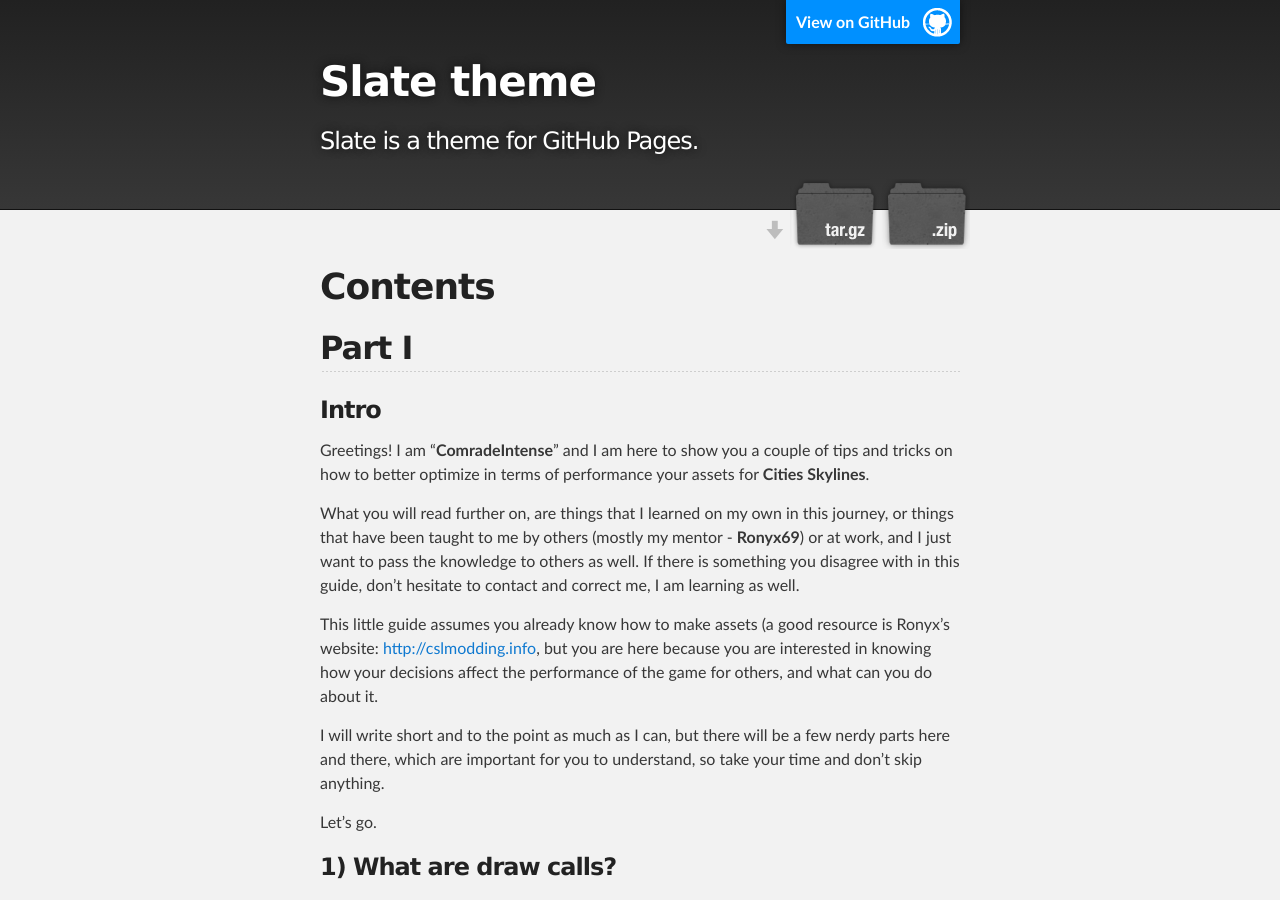
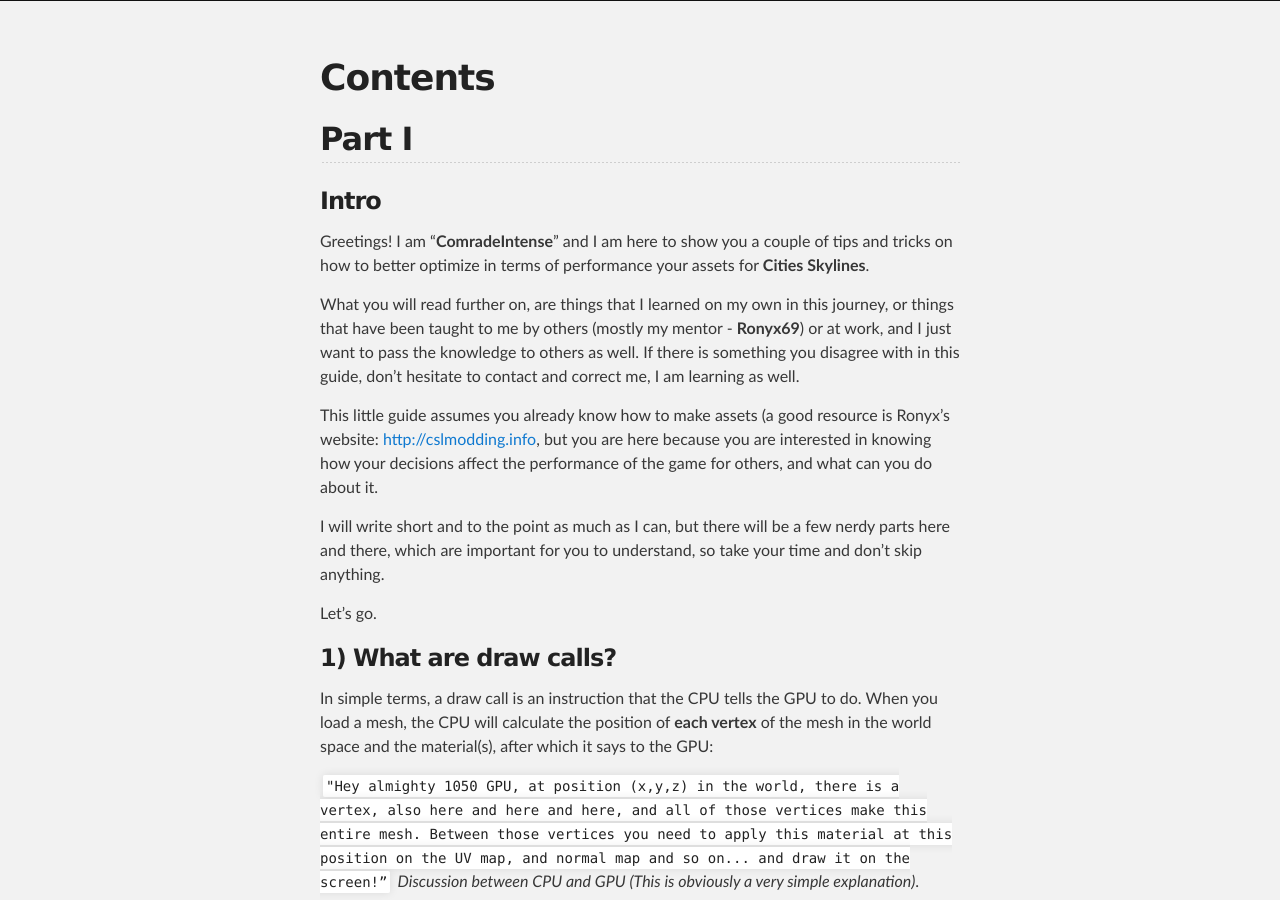
Before and after one commit to comradeintense/assetoptimization, a Jekyll site: the page built from index.md, in a window 1280 px wide and 900 px high. Built offline with Jekyll 4.4.1, drawn with Linux system fonts in a browser that asks for light colours; our own code applies the rules of GitHub Pages for plain Markdown files; some of the changed text lies outside the part shown.

Commit message:
Update default.html

```diff
--- a/_layouts/default.html
+++ b/_layouts/default.html
@@ -13,25 +13,6 @@
 
   <body>
 
-    <!-- HEADER -->
-    <div id="header_wrap" class="outer">
-        <header class="inner">
-          {% if site.github.is_project_page %}
-            <a id="forkme_banner" href="{{ site.github.repository_url }}">View on GitHub</a>
-          {% endif %}
-
-          <h1 id="project_title">{{ site.title | default: site.github.repository_name }}</h1>
-          <h2 id="project_tagline">{{ site.description | default: site.github.project_tagline }}</h2>
-
-          {% if site.show_downloads %}
-            <section id="downloads">
-              <a class="zip_download_link" href="{{ site.github.zip_url }}">Download this project as a .zip file</a>
-              <a class="tar_download_link" href="{{ site.github.tar_url }}">Download this project as a tar.gz file</a>
-            </section>
-          {% endif %}
-        </header>
-    </div>
-
     <!-- MAIN CONTENT -->
     <div id="main_content_wrap" class="outer">
       <section id="main_content" class="inner">
@@ -39,14 +20,6 @@
       </section>
     </div>
 
-    <!-- FOOTER  -->
-    <div id="footer_wrap" class="outer">
-      <footer class="inner">
-        {% if site.github.is_project_page %}
-        <p class="copyright">{{ site.title | default: site.github.repository_name }} maintained by <a href="{{ site.github.owner_url }}">{{ site.github.owner_name }}</a></p>
-        {% endif %}
-        <p>Published with <a href="https://pages.github.com">GitHub Pages</a></p>
-      </footer>
     </div>
   </body>
 </html>
```
